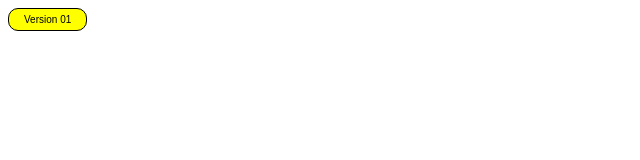
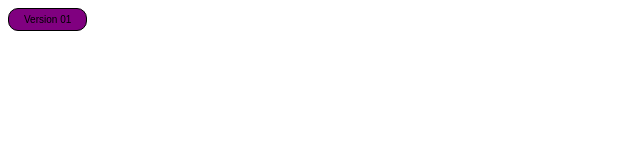
Before and after one commit to iSerrr/button-version-01, a plain HTML site: page index.html in a window 1280 px wide. In both pictures the pointer is over the button "Version 01". Shown: the whole page, without its empty margins (0-640 px from the left). Drawn offline with Linux system fonts and the light colour scheme.

Commit message:
- change color to purple

```diff
--- a/index.html
+++ b/index.html
@@ -22,7 +22,7 @@
     }
 
     .version-01:hover {
-        background: rgba(255, 255, 0);
+        background: purple;
     }
 </style>
 
```
